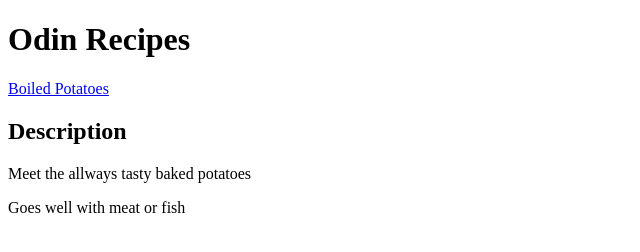
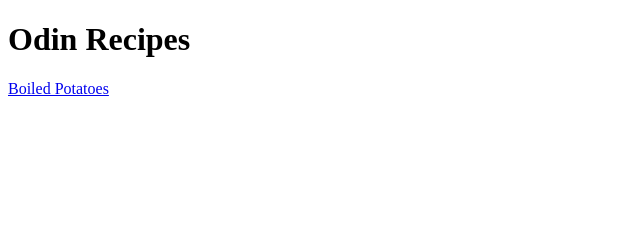
Before and after one commit to MikkoMarkkula/odin-recipes, a plain HTML site: page index.html in a window 1280 px wide. Shown: the whole page, without its empty margins (0-640 px from the left). Drawn offline with Linux system fonts and the light colour scheme.

```diff
--- a/index.html
+++ b/index.html
@@ -10,10 +10,6 @@
 <body>
     <h1>Odin Recipes</h1>
     <a href="recipes/boiledpotatoes.html">Boiled Potatoes</a>
-    <h2>Description</h2>
-    <p>Meet the allways tasty baked potatoes</p>
-    <p>Goes well with meat or fish</p>
-    <ul></ul>
 </body>
 
 </html>
```
Also changed, not shown: 1 other file.
